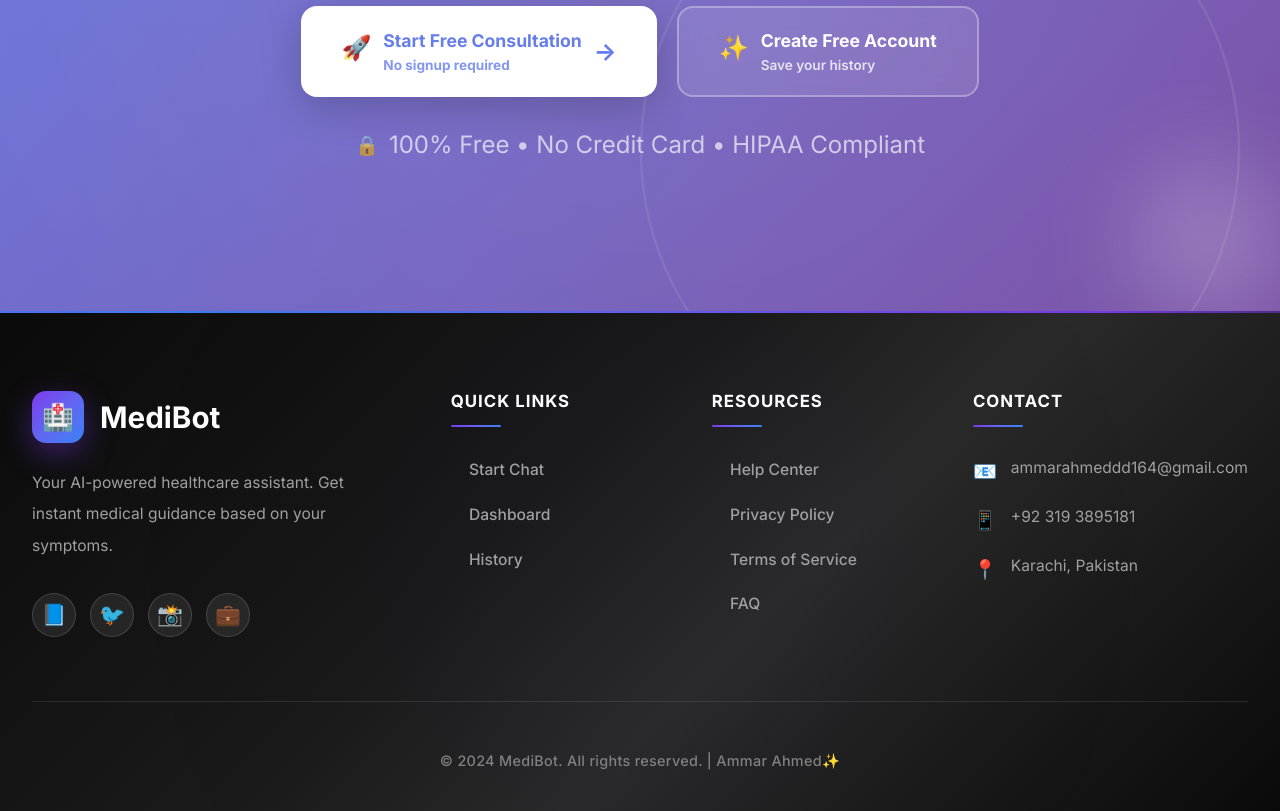
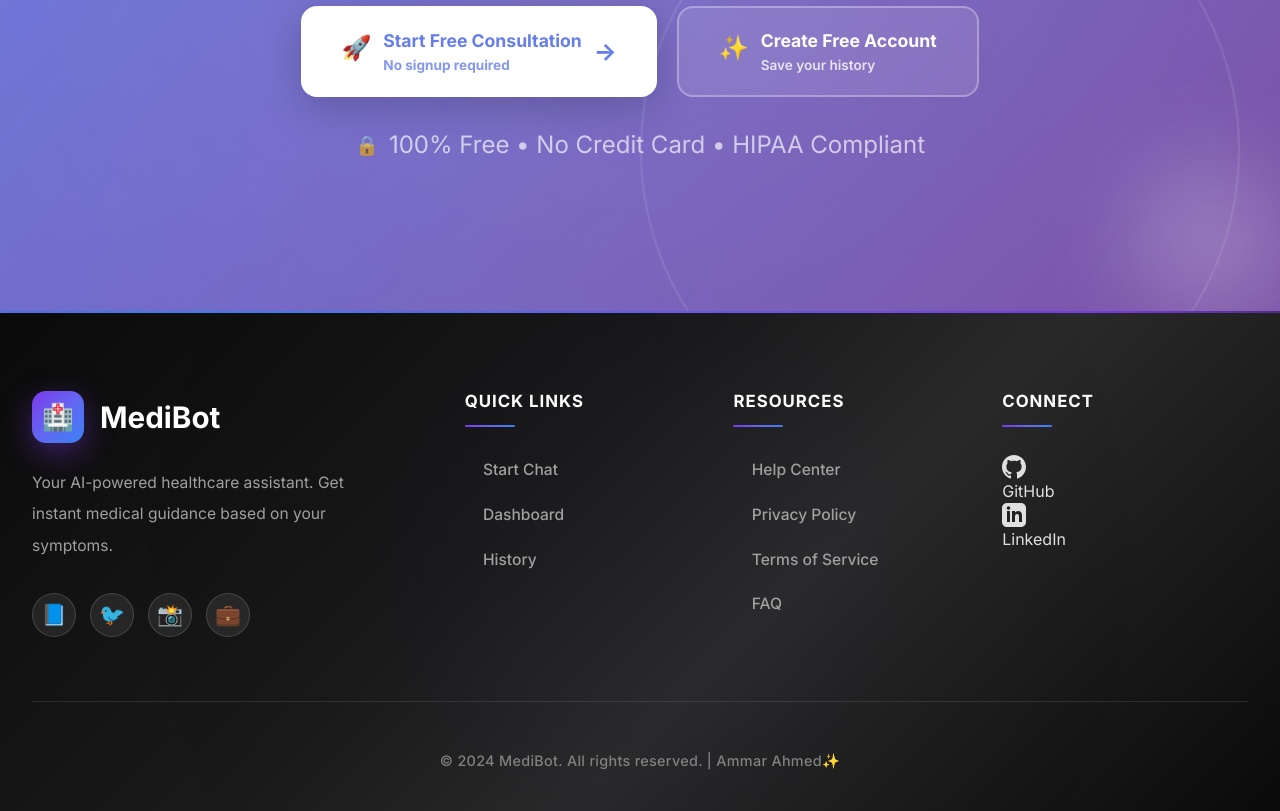
Before and after one commit to ammarahmed164/AI-Powered-Full-Stack-Medibot, a React (Vite) app in the folder frontend/: page / in a window 1280 px wide. Shown: the part 4039-4850 px from the top of the page. Built offline with nearby package versions, Linux system fonts and the light colour scheme; no server answers.

Commit message:
Added Resources links back to footer

```diff
--- a/frontend/src/components/Layout.tsx
+++ b/frontend/src/components/Layout.tsx
@@ -339,12 +339,33 @@
           </div>
 
           <div className="footer-section">
-            <h4>Contact</h4>
-            <ul className="footer-contact">
-              <li><span>📧</span> ammarahmeddd164@gmail.com</li>
-              <li><span>📱</span> +92 319 3895181</li>
-              <li><span>📍</span> Karachi, Pakistan</li>
-            </ul>
+            <h4>Connect</h4>
+            <div className="footer-social-links">
+              <a
+                href="https://github.com/ammarahmed164"
+                target="_blank"
+                rel="noopener noreferrer"
+                className="footer-social-link"
+                title="GitHub"
+              >
+                <svg viewBox="0 0 24 24" width="24" height="24" fill="currentColor">
+                  <path d="M12 0c-6.626 0-12 5.373-12 12 0 5.302 3.438 9.8 8.207 11.387.599.111.793-.261.793-.577v-2.234c-3.338.726-4.033-1.416-4.033-1.416-.546-1.387-1.333-1.756-1.333-1.756-1.089-.745.083-.729.083-.729 1.205.084 1.839 1.237 1.839 1.237 1.07 1.834 2.807 1.304 3.492.997.107-.775.418-1.305.762-1.604-2.665-.305-5.467-1.334-5.467-5.931 0-1.311.469-2.381 1.236-3.221-.124-.303-.535-1.524.117-3.176 0 0 1.008-.322 3.301 1.23.957-.266 1.983-.399 3.003-.404 1.02.005 2.047.138 3.006.404 2.291-1.552 3.297-1.23 3.297-1.23.653 1.653.242 2.874.118 3.176.77.84 1.235 1.911 1.235 3.221 0 4.609-2.807 5.624-5.479 5.921.43.372.823 1.102.823 2.222v3.293c0 .319.192.694.801.576 4.765-1.589 8.199-6.086 8.199-11.386 0-6.627-5.373-12-12-12z"/>
+                </svg>
+                <span>GitHub</span>
+              </a>
+              <a
+                href="https://www.linkedin.com/in/ammar-ahmed-838656368"
+                target="_blank"
+                rel="noopener noreferrer"
+                className="footer-social-link"
+                title="LinkedIn"
+              >
+                <svg viewBox="0 0 24 24" width="24" height="24" fill="currentColor">
+                  <path d="M19 0h-14c-2.761 0-5 2.239-5 5v14c0 2.761 2.239 5 5 5h14c2.762 0 5-2.239 5-5v-14c0-2.761-2.238-5-5-5zm-11 19h-3v-11h3v11zm-1.5-12.268c-.966 0-1.75-.79-1.75-1.764s.784-1.764 1.75-1.764 1.75.79 1.75 1.764-.783 1.764-1.75 1.764zm13.5 12.268h-3v-5.604c0-3.368-4-3.113-4 0v5.604h-3v-11h3v1.765c1.396-2.586 7-2.777 7 2.476v6.759z"/>
+                </svg>
+                <span>LinkedIn</span>
+              </a>
+            </div>
           </div>
         </div>
 
```
